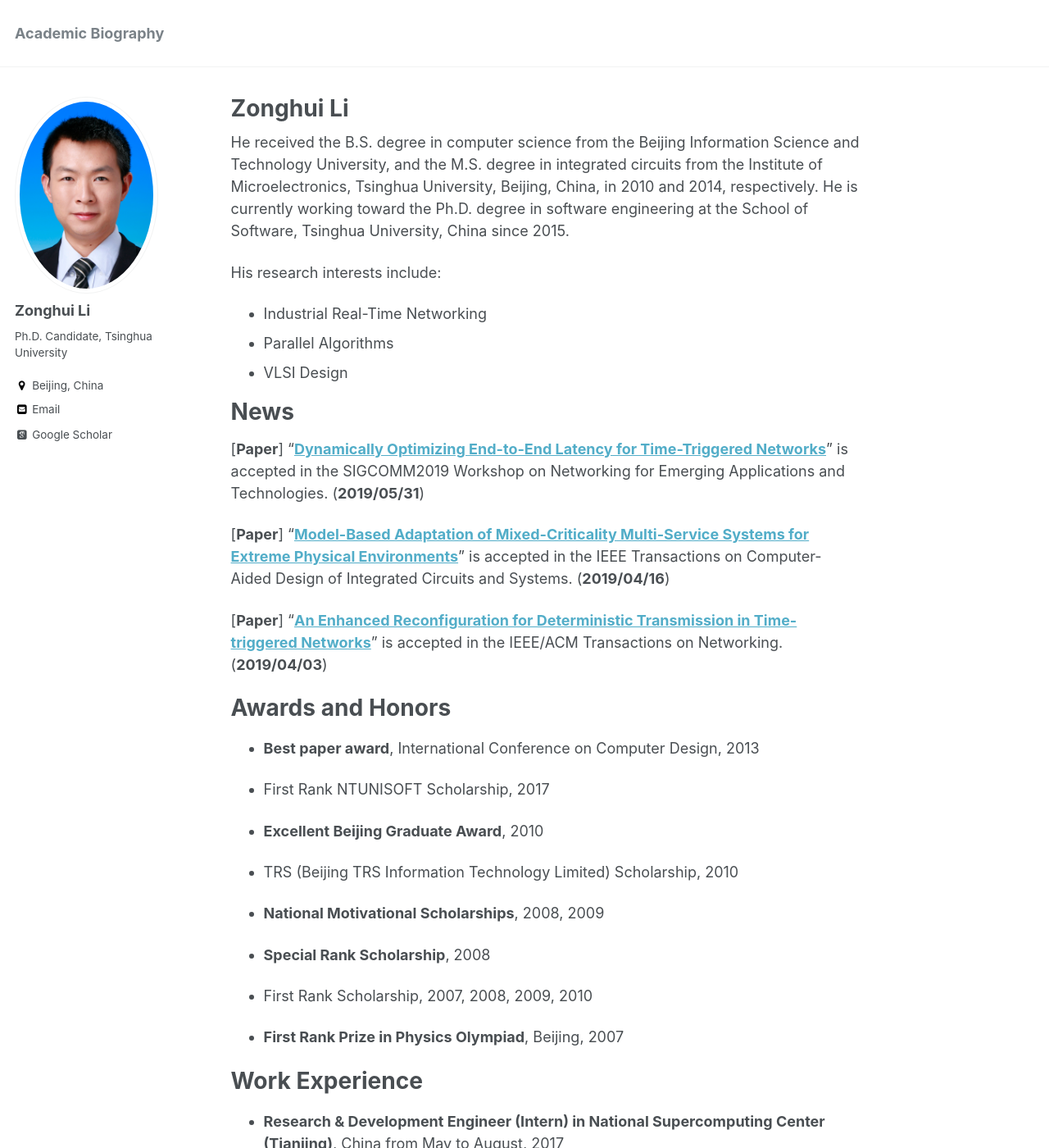
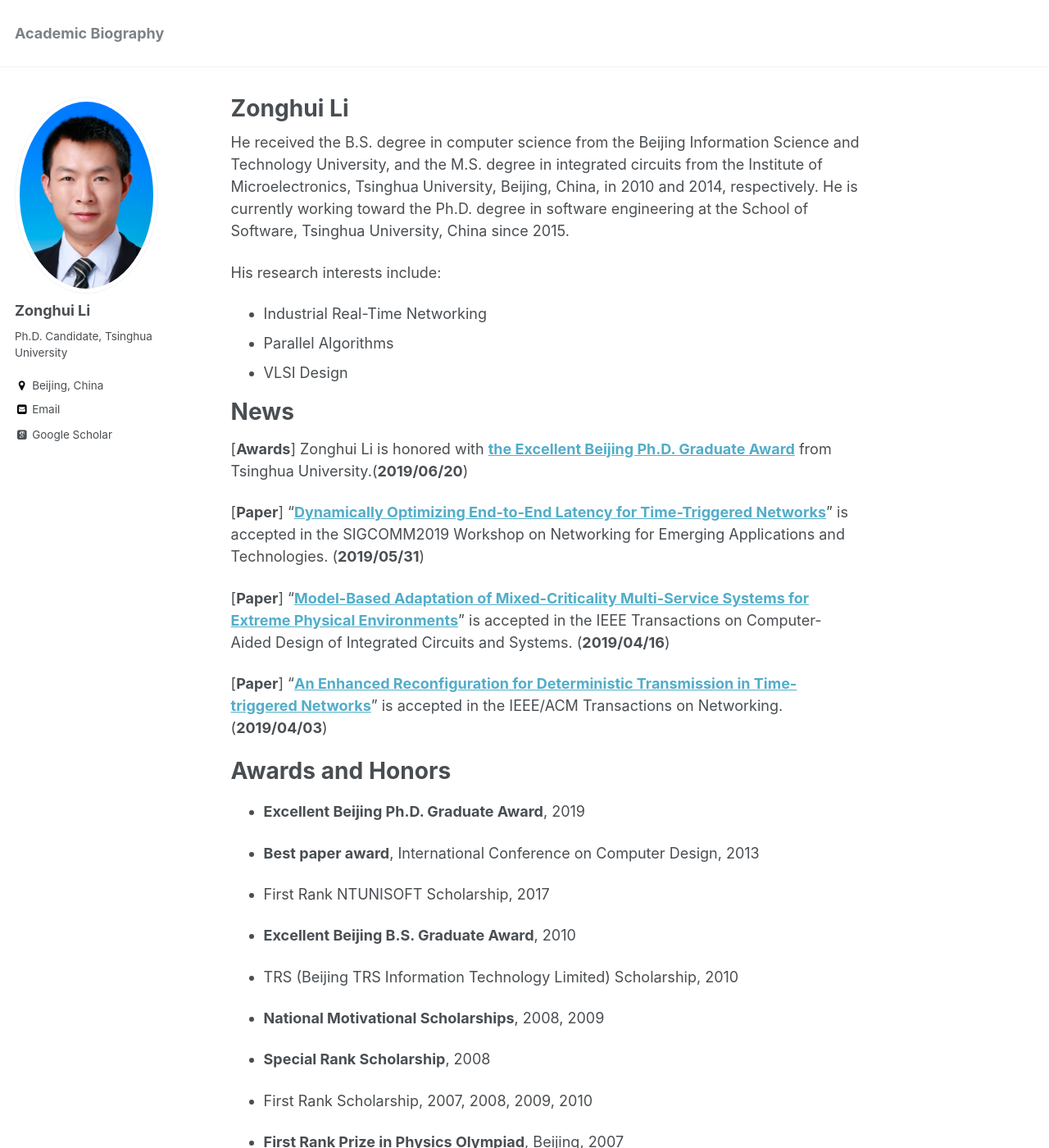
Before and after one commit to yingwangbjtu/lizonghui.github.io, a Jekyll site: the page built from _pages/about.md, in a window 1280 px wide and 1400 px high. Shown: the whole window at 82% size. Built offline with Jekyll 4.4.1, drawn with Linux system fonts in a browser that asks for light colours; some web fonts are replaced.

Commit message:
Update about.md

```diff
--- a/_pages/about.md
+++ b/_pages/about.md
@@ -18,6 +18,8 @@ His research interests include:
 
 News
 ======
+[**Awards**] Zonghui Li is honored with [**the Excellent Beijing Ph.D. Graduate Award**](#) from Tsinghua University.(**2019/06/20**)
+
 [**Paper**] "[**Dynamically Optimizing End-to-End Latency for Time-Triggered Networks**](#)" is accepted in the SIGCOMM2019 Workshop on Networking for Emerging Applications and Technologies. (**2019/05/31**)
 
 [**Paper**] "[**Model-Based Adaptation of Mixed-Criticality Multi-Service Systems for Extreme Physical Environments**](https://ieeexplore.ieee.org/document/8708223)" is accepted in the IEEE Transactions on Computer-Aided Design of Integrated Circuits and Systems. (**2019/04/16**)
@@ -27,11 +29,13 @@ News
 
 Awards and Honors
 ======
+- **Excellent Beijing Ph.D. Graduate Award**, 2019
+
 - **Best paper award**, International Conference on Computer Design, 2013
 
 - First Rank NTUNISOFT Scholarship, 2017
 
-- **Excellent Beijing Graduate Award**, 2010
+- **Excellent Beijing B.S. Graduate Award**, 2010
 
 - TRS (Beijing TRS Information Technology Limited) Scholarship, 2010
 
```
